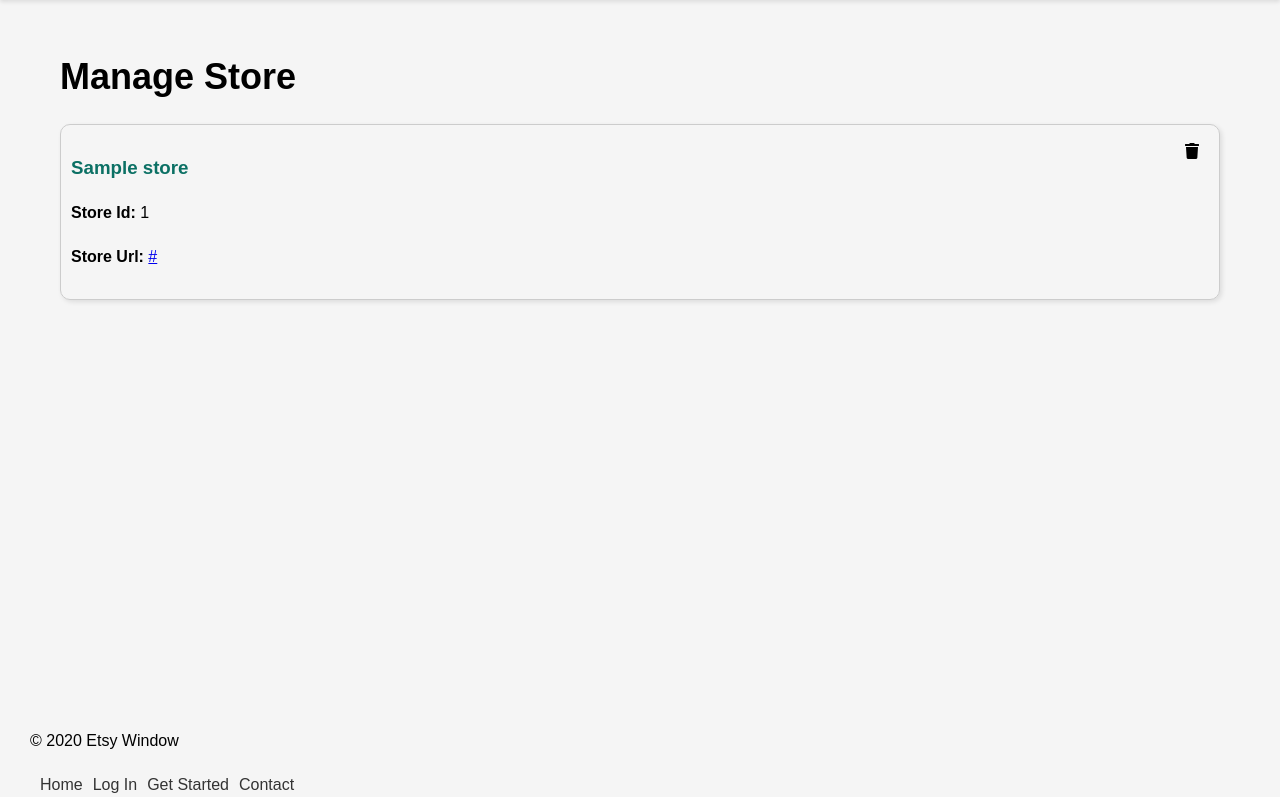
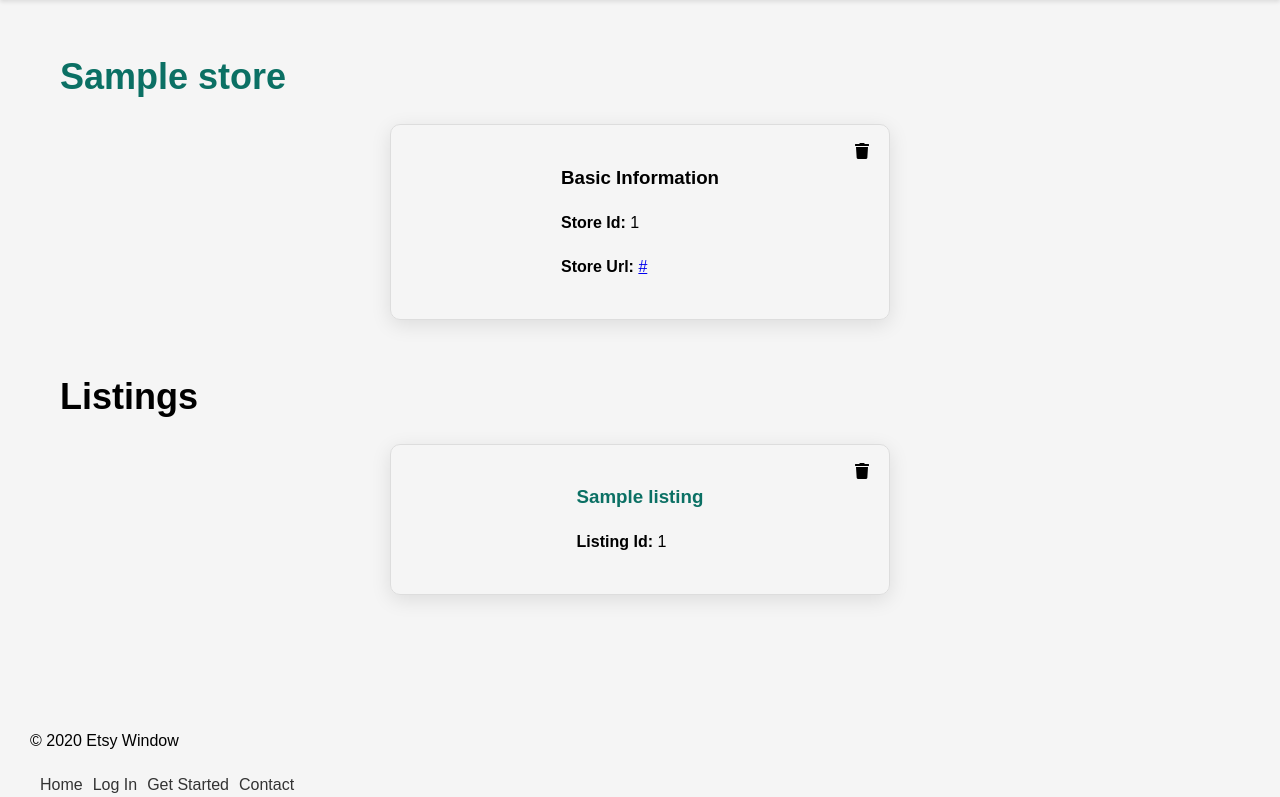
Before and after one commit to njmaeys/etsy-window, a Django app: template etsywindow/web/templates/manage_store.html in a window 1280 px wide. Shown: the part 67-864 px from the top of the page. Run offline with Django 4.2, Linux system fonts and the light colour scheme; the template is opened without the code that fills it: most values are stand-ins (such as "Sample title", 1, 10 or a date in 2020).

Commit message:
delete store

```diff
--- a/etsywindow/web/models.py
+++ b/etsywindow/web/models.py
@@ -29,6 +29,7 @@ class Listing(models.Model):
     id = models.IntegerField(primary_key=True, auto_created=True)
     listing_id = models.CharField(max_length=250)
     store_id = models.ForeignKey(Store, on_delete=models.CASCADE)
+    title = models.CharField(max_length=250)
     image_url = models.CharField(max_length=250)
     created_at = models.DateTimeField(auto_created=True, default=timezone.now)
     updated_at = models.DateTimeField(auto_now=True)
--- a/etsywindow/web/static/css/main.css
+++ b/etsywindow/web/static/css/main.css
@@ -34,14 +34,14 @@ footer a {
 }
 
 #content-wrap {
-  padding-bottom: 2.5rem;    /* Footer height */
+  padding-bottom: 2.5rem;
 }
 
 #footer {
   position: absolute;
   bottom: 0;
   width: 100%;
-  height: 2.5rem;            /* Footer height */
+  height: 2.5rem;
 }
 
 .delete-btn {
@@ -214,6 +214,24 @@ form {
   padding-bottom: 50px;
 }
 
+.listings-container {
+    display: grid;
+    grid-template-columns: repeat(auto-fit, minmax(300px, 1fr));
+    gap: 20px;
+}
+
+.form-left {
+  position: relative;
+  display: flex;
+  flex-direction: column;
+  align-items: center;
+  justify-content: center;
+  border: 1px solid #ddd;
+  border-radius: 10px;
+  box-shadow: 0px 5px 20px rgba(0, 0, 0, 0.1);
+  padding: 20px;
+}
+
 
 .form-container {
   padding-top: 50px;
--- a/etsywindow/web/templates/manage_store.html
+++ b/etsywindow/web/templates/manage_store.html
@@ -4,19 +4,40 @@
 
 {% block content %}
     <section>
-        <h1>Manage Store</h1>
-        <div class="store-box">
-            <h3><b style="color: #0b7064;">{{ store.store_name }}</b></h3>
+        <h1 style="color: #0b7064;">{{ store.store_name }}</h1>
+        <form method="post" class="form-left">
             {% csrf_token %}
-            <div class="delete-store">
-                <button class="delete-btn" name="action" type="submit" value="delete_store"><i class="fas fa-trash"></i></button>
-            </div>
+            <button class="delete-btn" name="action" type="submit" value="delete_store">
+                <i class="fas fa-trash"></i>
+            </button>
             <div>
+                <h3>Basic Information</h3>
                 <li>
                     <p><b>Store Id:</b> {{ store.etsy_store_id }}</p>
                     <p><b>Store Url:</b> <a href="{{ store.store_url }}" target="_blank">{{ store.store_url }}</a></p>
                 </li>
             </div>
+        </form>
+    </section>
+    <section>
+        <h1>Listings</h1>
+        <div class="listings-container">
+            {% for listing in listings %}
+            <form method="post" class="form-left">
+                <div>
+                    <h3 style="color: #0b7064;">{{ listing.title }}</h3>
+                    <li>
+                        <p><b>Listing Id:</b> {{ listing.listing_id }}</p>
+                    </li>
+                    {% csrf_token %}
+                    <input type="hidden" name="listing_id" value="{{ listing.listing_id }}">
+                    <input type="hidden" name="listing_title" value="{{ listing.title }}">
+                    <button class="delete-btn" name="action" type="submit" value="delete_listing">
+                        <i class="fas fa-trash"></i>
+                    </button>
+                </div>
+            </form>
+            {% endfor %}
         </div>
     </section>
 {% endblock %}
```
Also changed, not shown: etsywindow/web/templates/confirm_delete_store.html (added, +17 -0 lines), etsywindow/web/views/manage_store.py (+19 -5 lines), etsywindow/web/migrations/0003_listing_title.py (added).
